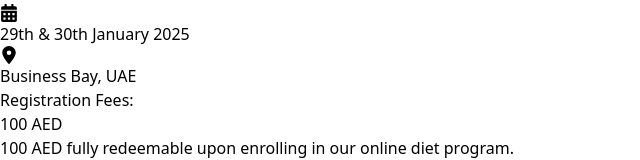
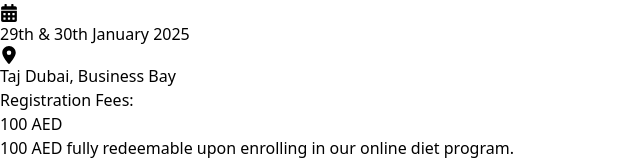
Before and after one commit to balancenutri/dubai_consultation, a React (Vite) app: page / in a window 1280 px wide. Shown: the part 236-396 px from the top of the page, without its empty margins (0-640 px from the left). Built offline with nearby package versions, Linux system fonts and the light colour scheme.

Commit message:
update the location name in consultation card

```diff
--- a/src/consultation/ConsultationCard.jsx
+++ b/src/consultation/ConsultationCard.jsx
@@ -11,7 +11,7 @@
     designation: "Clinical Nutritionist",
     place: "DUBAI",
     date: "29th & 30th January 2025",
-    venue: "Business Bay, UAE",
+    venue: "Taj Dubai, Business Bay",
     phone: "+91 9152419848",
     whatsapp_text:
       "Hi, I’d like to book an appointment with Khyati in Dubai. Please let me know the available slots. Thank you!",
```
